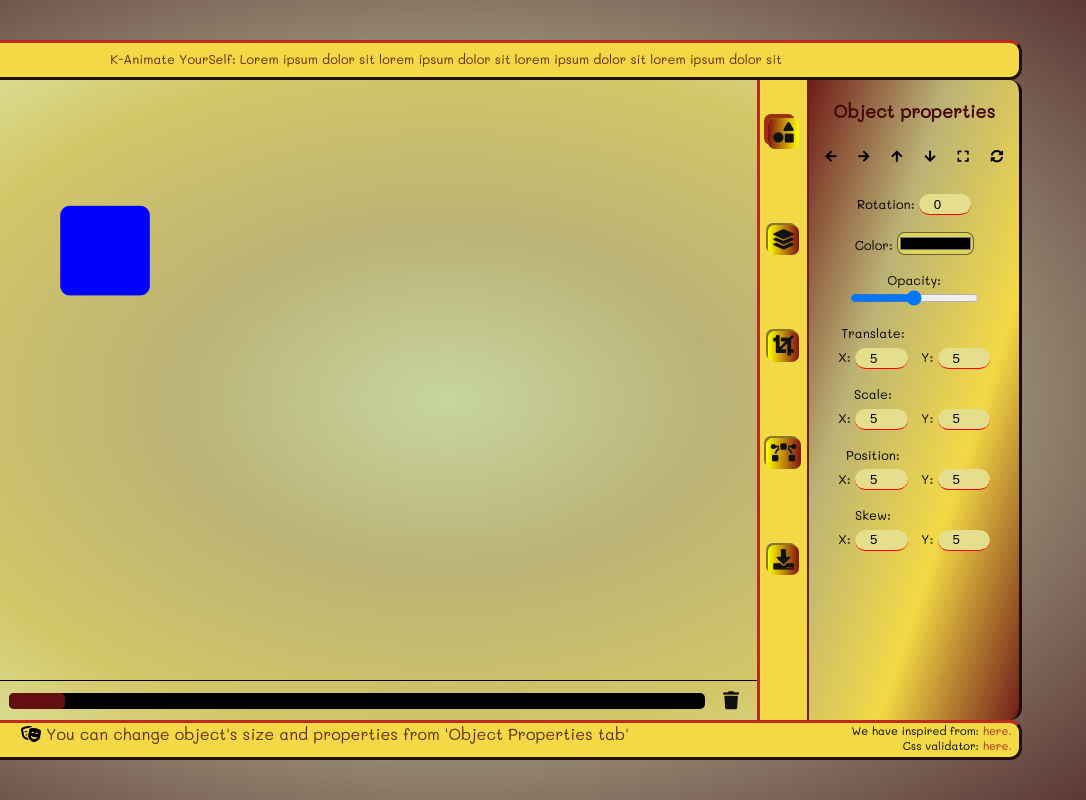
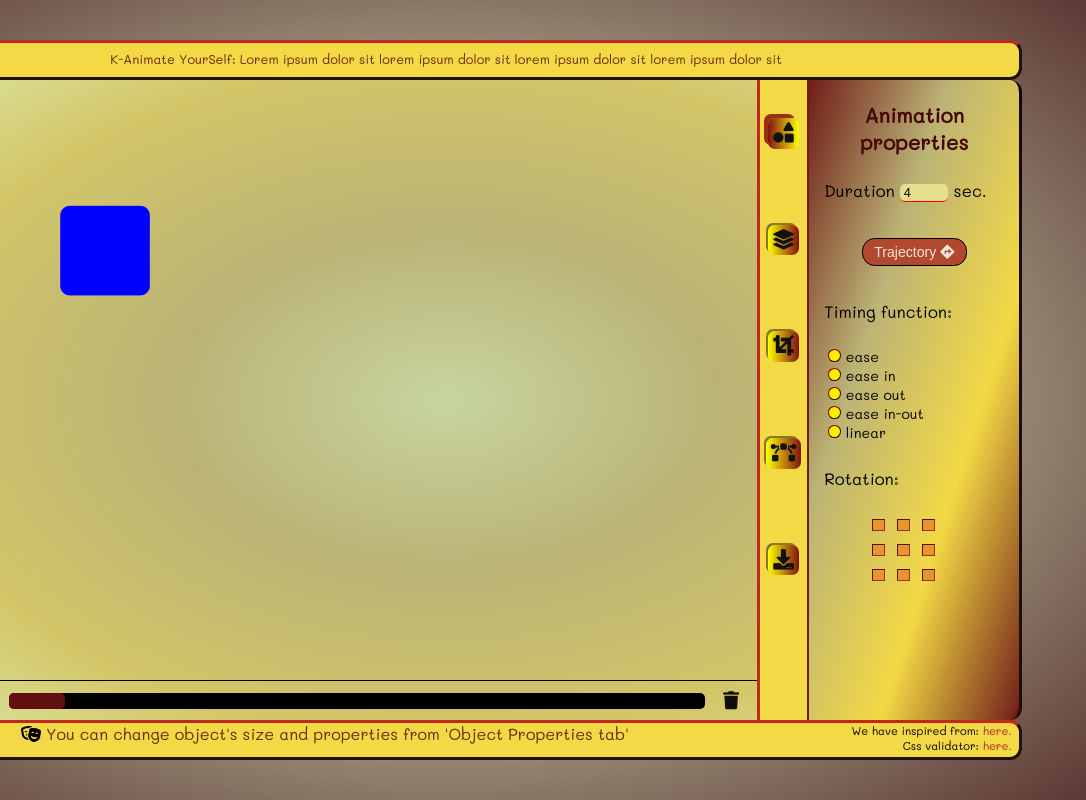
Before and after one commit to MariaM08/kanr-CLIW, a plain HTML site: page index.html in a window 1280 px wide. Shown: the full height of the page, 194-1280 px from the left. Drawn offline with Linux system fonts and the light colour scheme.

Commit message:
changed animation properties details

```diff
--- a/css/menu-tab-animations-properties.css
+++ b/css/menu-tab-animations-properties.css
@@ -1,22 +1,22 @@
 .animation-properties>h2{
-  font-size: 1.4vw;
+  font-size: 1.6vw;
   color: rgb(70, 8, 8);
   text-align: center;
-  margin:0%;
-  margin-top:15%;
+  margin: 10% 0%;
 }
 .animation-properties>p{
-  font-size: 1.2vw;
-  margin-left: 7%;
-
+  font-size: 1.3vw;
+  margin: 12% 7%;
 }
 .animation-properties label {
-  font-size: 1.2vw;
-  cursor:pointer;
+  font-size: 1.1vw;
+  cursor: pointer;
   display: block;
 }
 .animation-properties input[type='radio']{
   visibility: hidden;
+  margin: 0%;
+  margin-left: 9%;
 }
 .animation-properties input[type='radio']:after {
   width: 0.8vw;
@@ -25,34 +25,27 @@
   position: relative;
   background-color: #ffee00;
   content: '';
-  display: inline-block;
+  display: block;
   visibility: visible;
   border: 1px outset rgb(133, 0, 0);
   cursor:pointer;
 }
 
 .animation-properties input[type='radio']:checked:after {
-  width: 0.8vw;
-  height: 0.8vw;
-  border-radius: 0.5vw;
-  position: relative;
   background-color: #c9442d;
-  content: '';
-  display: inline-block;
-  visibility: visible;
   border: 2px solid rgb(245, 234, 78);
 }
 .animation-properties> button{
   background-color: rgb(177, 73, 47);
-  color:rgb(233, 213, 206);
-  padding: 4px 5px;
-  font-size:1.2vw;
+  color:rgb(245, 227, 220);
+  padding: 0.4vw;
+  font-size:1.1vw;
+  width: 50%;
   border: 1px solid black;
-  margin-left: 5%;
-  border-radius:8px;
+  margin: 5% 25%;
+  border-radius: 1vw;
   cursor:pointer;
   outline:none;
-  font-family:Arial, Helvetica, sans-serif;
 }
 .animation-properties>button:hover{
   background-color: rgb(230, 227, 105);
@@ -62,30 +55,31 @@
   outline: none;
 }
 .rotation{
-    display:inline-grid;
-    grid-gap: 5px 8px;
+    display: inline-grid;
+    grid-gap: 1vw;
     grid-template-columns: auto auto auto;
-    cursor:pointer;
-    margin: 0%;
-    margin-left:30%;
+    cursor: pointer;
+    margin-left: 30%;
 }
 .rotation-item{
   background-color:rgb(231, 150, 43);
-    border: 1.2px inset brown;
+  border: 0.1vw inset brown;
   padding: 0.4vw;
 }
 .rotation-item:hover{
   background-color:rgb(219, 17, 17);
-    border: 1.2px outset rgb(163, 165, 42);
-    padding: 2px;
+  border: 0.1vw outset rgb(163, 165, 42);
+  padding: 0.1vw;
 }
 .animation-properties input[type="number"] {
   border:none;
   border-bottom: 1px solid red;
   outline:none;
-  height:1.2vw;
-  width: 5vw;
-  border-radius: 4px;
+  padding: 0% 2%;
+  font-size: 1vw;
+  height: 1.3vw;
+  width: 3.2vw;
+  border-radius: 0.4vw;
   background-color: rgb(228, 222, 141);
 }
 .animation-properties input[type="number"]:focus
--- a/css/menu-tab-object-properties.css
+++ b/css/menu-tab-object-properties.css
@@ -23,6 +23,7 @@
     outline: none;
     height: 1.4vw;
     width: 3.8vw;
+    font-size: 1vw;
     text-align: center;
     border-radius: 1vw;
     background-color: rgb(228, 222, 141);
@@ -30,6 +31,7 @@
 }
 .object-properties input[type="number"]:focus
 {
+    font-size: 1vw;
 	border-bottom: 2px solid rgb(80, 2, 2);
 }
 .object-properties input[type="color"] {
--- a/index.html
+++ b/index.html
@@ -70,7 +70,7 @@
                 <div class="layer"><img src="./images/logo.svg" alt="kanr_logo"></div>
         </div>
 
-      <div class="object-properties" >
+      <div class="object-properties" style="display: none;">
         <h2>Object properties</h2>
         <label class="left">  <i class='fas fa-arrow-left'></i><span class="tooltip-left">Move to left</span></label>
         <label class="right">  <i class='fas fa-arrow-right' ></i><span class="tooltip-right">Move to right</span></label>
@@ -93,17 +93,17 @@
       </div>
 
 
-       <div class="animation-properties" style="display: none;">
+       <div class="animation-properties" >
         <h2>Animation properties</h2>
-         <p> Duration <input type="number" min="1" max="200" step="0.01" > sec. </p>
-         <button> Traiectory <i class="fas fa-directions"></i></button>
+         <p> Duration <input type="number" min="1" max="200" step="0.01" value="4"> sec. </p>
+         <button> Trajectory <i class="fas fa-directions"></i></button>
           <p> Timing function: </p>
-           <label> <input type="radio" name="timing" value="ease "> ease </label>
+           <label> <input type="radio" name="timing" value="ease"> ease </label>
            <label> <input type="radio" name="timing" value="ease in"> ease in</label>
            <label> <input type="radio" name="timing" value="ease out"> ease out</label>
            <label> <input type="radio" name="timing" value="ease in-out"> ease in-out</label>
            <label> <input type="radio" name="timing" value="linear"> linear</label>
-         <p>Rotation:</p>
+          <p>Rotation:</p>
          <div class="rotation">
           <div class="rotation-item"></div>
           <div class="rotation-item"></div>
```
Lines whose indentation alone changed are shown as unchanged.
